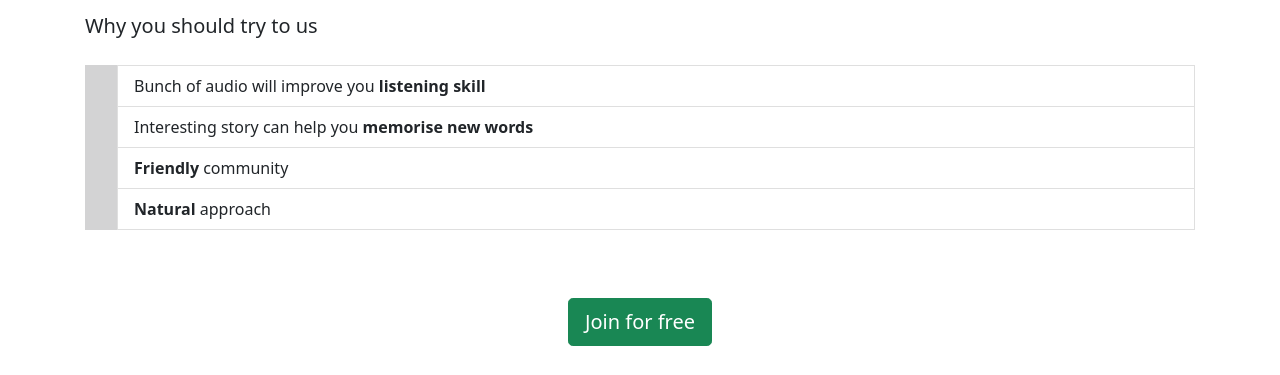
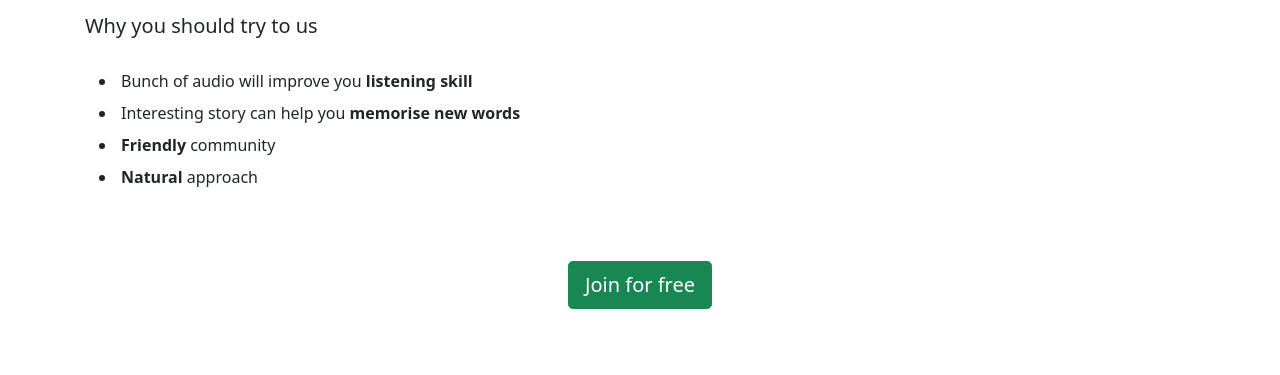
Before and after one commit to teasec4/russian, a plain HTML site: page index.html in a window 1280 px wide. Shown: the part 137-512 px from the top of the page. Drawn offline with Linux system fonts and the light colour scheme.

Commit message:
Add files via upload

```diff
--- a/index.html
+++ b/index.html
@@ -63,11 +63,11 @@
     <div class="container d-flex flex-column justify-content-center">
         <h1 class="mt-4 ">Studying russian without a hassle!</h1>
         <p class="lead mt-2">Why you should try to us </p>
-        <ul class="list-group-item-dark mt-2 mb-2">
-            <li class="list-group-item">Bunch of audio will improve you <b>listening skill </b></li>
-            <li class="list-group-item">Interesting story can help you <b>memorise new words </b></li>
-            <li class="list-group-item"><b>Friendly</b> community</li>
-            <li class="list-group-item"><b>Natural</b> approach</li>
+        <ul class="mt-2 mb-2">
+            <li class="p-1" >Bunch of audio will improve you <b>listening skill </b></li>
+            <li  class="p-1">Interesting story can help you <b>memorise new words </b></li>
+            <li class="p-1" ><b>Friendly</b> community</li>
+            <li  class="p-1"><b>Natural</b> approach</li>
         </ul>
 
     </div>
```
